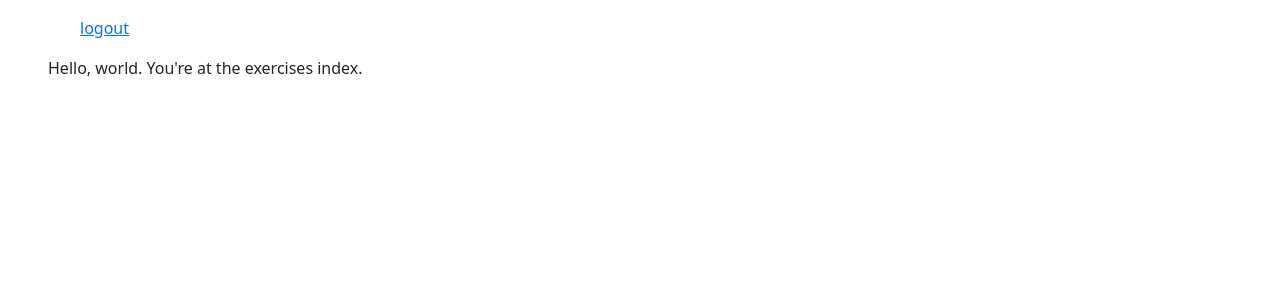
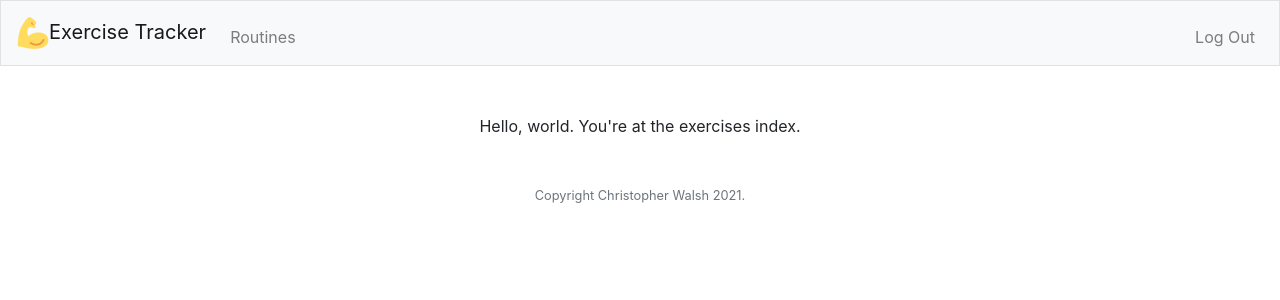
Before and after one commit to walshification/workout-django-app, a Django app: page /exercises/ in a window 1280 px wide. Shown: the top 300 px of the page. Run offline with Django 4.2, Linux system fonts and the light colour scheme; the visitor is signed in with stand-in values (Sample User, id 1).

Commit message:
Fix static assets

```diff
--- a/exercises/templates/base.html
+++ b/exercises/templates/base.html
@@ -1,35 +1,52 @@
 {% load static %}
 <!DOCTYPE html>
 <html lang="en">
-<head>
-  <title>{% block title %}Exercise Tracker{% endblock %}</title>
-  <meta charset="utf-8">
-  <meta name="viewport" content="width=device-width, initial-scale=1">
-  <link rel="shortcut icon" href="">
-  <link
-    rel="stylesheet"
-    href="https://cdn.jsdelivr.net/npm/bootstrap@5.1.3/dist/css/bootstrap.min.css"
-    integrity="sha384-1BmE4kWBq78iYhFldvKuhfTAU6auU8tT94WrHftjDbrCEXSU1oBoqyl2QvZ6jIW3"
-    crossorigin="anonymous"
-  >
-</head>
+  <head>
+    <meta charset="utf-8">
+    <meta name="viewport" content="initial-scale=1, width=device-width">
 
-<body>
-  <div class="wrapper d-flex flex-column flex-sm-row">
-    <main class="container-fluid bmd-layout-content px-3 px-md-5 pt-3 pb-5">
-      <div class="row">
-        <!-- Render action links to right of breadcrumb -->
-        <!-- {% block actions_nav %} -->
-        <nav aria-label="actions" class="col-12 col-lg">
-          <ul class="nav__actions--right">
-            {% block actions %}{% endblock %}
-          </ul>
-        </nav>
-        <!-- {% endblock %} -->
+    <!-- http://getbootstrap.com/docs/4.5/ -->
+    <link rel="stylesheet" href="https://cdn.jsdelivr.net/npm/bootstrap@4.5.3/dist/css/bootstrap.min.css" integrity="sha384-TX8t27EcRE3e/ihU7zmQxVncDAy5uIKz4rEkgIXeMed4M0jlfIDPvg6uqKI2xXr2" crossorigin="anonymous">
+
+    <!-- https://favicon.io/emoji-favicons/flexed-biceps -->
+    <link rel="shortcut icon" type="image/png" href="{% static 'favicon.ico' %}"/>
+    <link href="{% static 'styles.css' %}" rel="stylesheet">
+
+    <!-- http://getbootstrap.com/docs/4.5/ -->
+    <script src="https://code.jquery.com/jquery-3.5.1.slim.min.js" integrity="sha384-DfXdz2htPH0lsSSs5nCTpuj/zy4C+OGpamoFVy38MVBnE+IbbVYUew+OrCXaRkfj" crossorigin="anonymous"></script>
+    <script src="https://cdn.jsdelivr.net/npm/bootstrap@4.5.3/dist/js/bootstrap.bundle.min.js" integrity="sha384-ho+j7jyWK8fNQe+A12Hb8AhRq26LrZ/JpcUGGOn+Y7RsweNrtN/tE3MoK7ZeZDyx" crossorigin="anonymous"></script>
+
+    <title>{% block title %}Exercise Tracker{% endblock %}</title>
+  </head>
+  <body>
+    <nav class="navbar navbar-expand-md navbar-light bg-light border">
+      <a class="navbar-brand" href="/"><img src="{% static 'favicon.ico' %}" />Exercise Tracker</a>
+      <button aria-controls="navbar" aria-expanded="false" aria-label="Toggle navigation" class="navbar-toggler" data-target="#navbar" data-toggle="collapse" type="button">
+        <span class="navbar-toggler-icon"></span>
+      </button>
+      <div class="collapse navbar-collapse" id="navbar">
+        {% if user.is_authenticated %}
+            <ul class="navbar-nav mr-auto mt-2">
+                <li class="nav-item"><a class="nav-link" href="{% url 'exercises:routines_list' %}">Routines</a></li>
+            </ul>
+            <ul class="navbar-nav ml-auto mt-2">
+                <li class="nav-item"><a class="nav-link" href="{% url 'logout' %}">Log Out</a></li>
+            </ul>
+        {% else %}
+            <ul class="navbar-nav ml-auto mt-2">
+                <li class="nav-item"><a class="nav-link" href="{% url 'register' %}">Register</a></li>
+                <li class="nav-item"><a class="nav-link" href="{% url 'login' %}">Log In</a></li>
+            </ul>
+        {% endif %}
       </div>
-      {% block main %}{% endblock %}
+    </nav>
+
+    <main class="container py-5 text-center">
+        {% block main %}{% endblock %}
     </main>
-  </div>
-</body>
 
+    <footer class="small text-center text-muted">
+        Copyright Christopher Walsh 2021.
+    </footer>
+  </body>
 </html>
--- a/workout/settings.py
+++ b/workout/settings.py
@@ -10,6 +10,7 @@ For the full list of settings and their values, see
 https://docs.djangoproject.com/en/4.0/ref/settings/
 """
 
+import os
 from pathlib import Path
 from typing import List
 
@@ -119,7 +120,8 @@ USE_TZ = True
 # Static files (CSS, JavaScript, Images)
 # https://docs.djangoproject.com/en/4.0/howto/static-files/
 
-STATIC_URL = "static/"
+STATIC_URL = "/static/"
+STATICFILES_DIRS = [os.path.join(BASE_DIR, 'static'),]
 
 # Default primary key field type
 # https://docs.djangoproject.com/en/4.0/ref/settings/#default-auto-field
@@ -129,3 +131,5 @@ DEFAULT_AUTO_FIELD = "django.db.models.BigAutoField"
 LOGIN_URL = "login"
 LOGOUT_REDIRECT_URL = "login"
 LOGIN_REDIRECT_URL = "exercises:index"
+
+APPEND_SLASH = True
```
Also changed, not shown: static/favicon.ico (added), static/styles.css (added).
